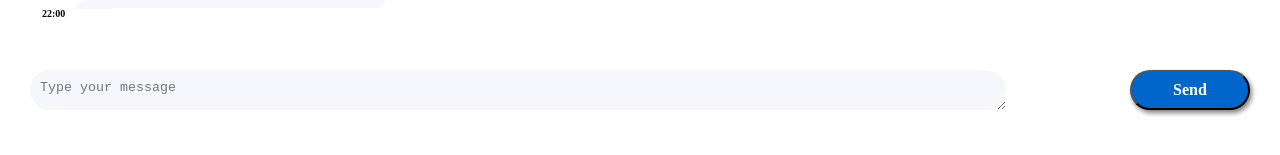
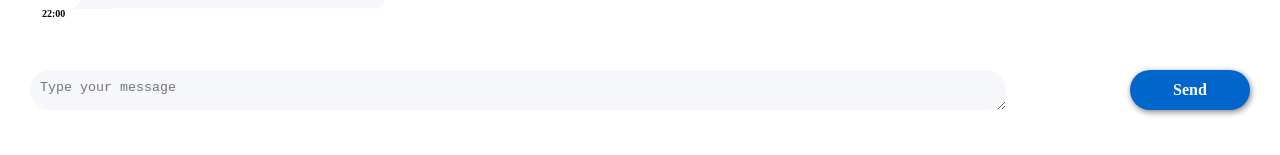
Before and after one commit to Mikro888/hw, a React (Create React App) app: page / in a window 1280 px wide. In both pictures the pointer is over the button "Send". Shown: the part 255-410 px from the top of the page. Built offline with nearby package versions, Linux system fonts and the light colour scheme.

Commit message:
hw1 button design added

```diff
--- a/src/s2-homeworks/hw01/message-sender/MessageSender.module.css
+++ b/src/s2-homeworks/hw01/message-sender/MessageSender.module.css
@@ -25,11 +25,12 @@
     font-weight: 600;
     font-size: 16px;
     line-height: 20px;
+    border: none;
 }
 
 .button:hover {
     cursor: pointer;
-    box-shadow: 2px 3px 5px gray;
+    box-shadow: 1px 2px 6px gray;
 }
 
 .button:active {
```
